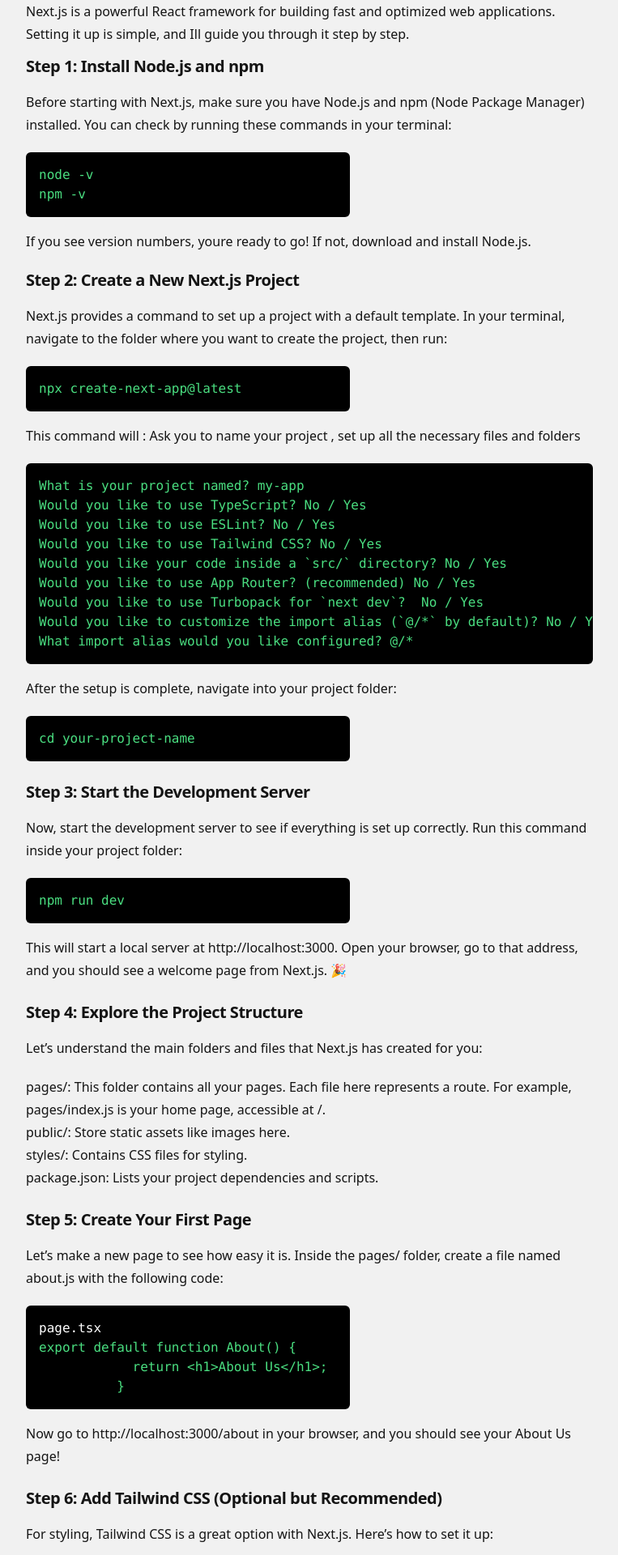
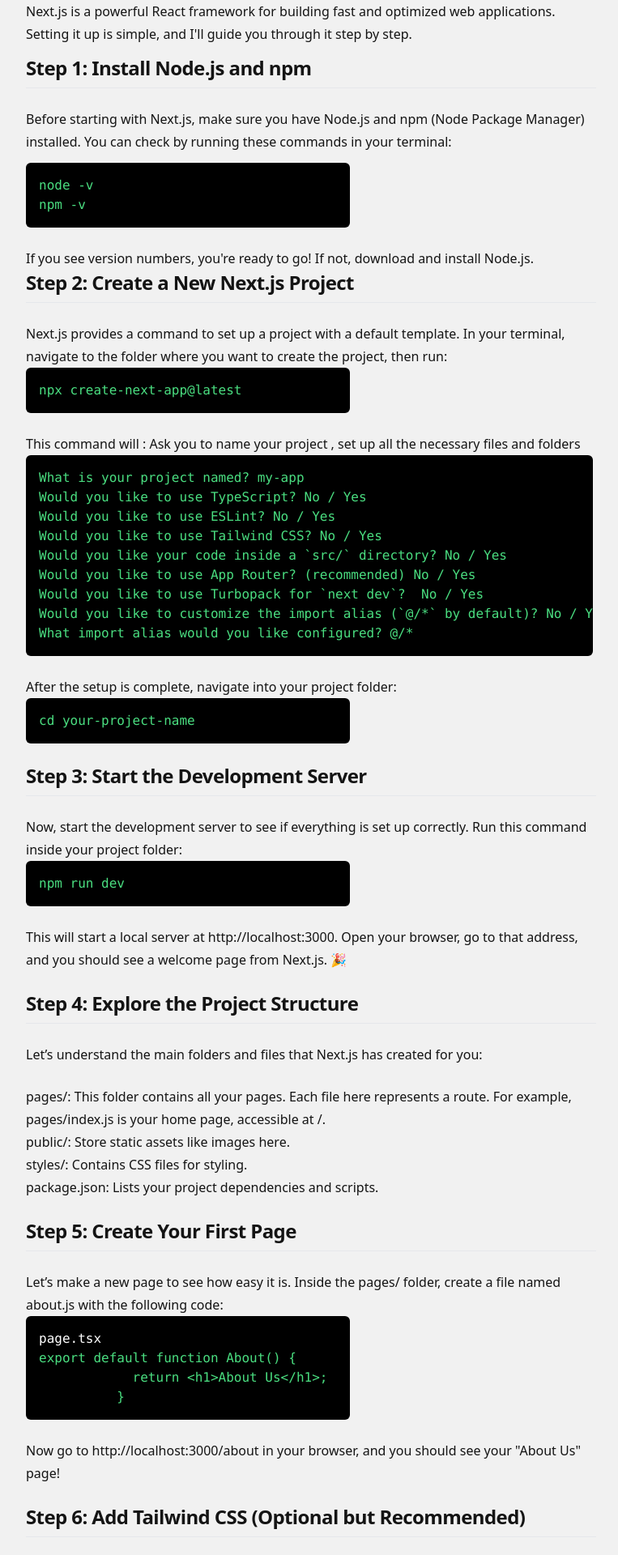
Before and after one commit to Ghaniya08/nextjsblog, a Next.js app: page /blog/setupofnextjs in a window 1280 px wide. Shown: the part 320-2240 px from the top of the page at 81% size, without its empty margins (304-1067 px from the left). Built offline with nearby package versions, Linux system fonts and the light colour scheme.

Commit message:
Update page.tsx

```diff
--- a/src/app/blog/setupofnextjs/page.tsx
+++ b/src/app/blog/setupofnextjs/page.tsx
@@ -3,24 +3,24 @@
 const Setup = () => {
   return (
     <div className='mb-[100px]  mt-[50px]'>
-        <h1 className="text-3xl mb-[50px] font-extrabold text-center text-myverydarkpink dark:text-white md:text-4xl lg:text-5xl text-transparent bg-clip-text bg-gradient-to-r to-gray-700 from-black">Setup Of NextJS</h1>
-        <div className='w-[800px] px-12 ml-72'>
-        <h1 className='text-2xl mb-2 font-extrabold text-center text-myverydarkpink dark:text-white md:text-3xl lg:text-4xl text-black '>How to Set Up a Next.js Project: Step-by-Step Guide</h1>
-        <p className='leading-7 [&:not(:first-child)]:mt-6 mb-3'>Next.js is a powerful React framework for building fast and optimized web applications. Setting it up is simple, and Ill guide you through it step by step.</p>
-        <h1 className='scroll-m-20 text-xl font-semibold tracking-tight'>Step 1: Install Node.js and npm</h1>
-        <p className='leading-7 [&:not(:first-child)]:mt-4 mb-5'>Before starting with Next.js, make sure you have Node.js and npm (Node Package Manager) installed. You can check by running these commands in your terminal:</p>
-        <pre className="bg-black w-[400px] text-green-400 p-4 rounded-md text-[16px] overflow-x-auto">
+        <h1 className="text-3xl lg:mb-[50px] font-extrabold text-center text-myverydarkpink dark:text-white md:text-4xl lg:text-5xl text-transparent bg-clip-text bg-gradient-to-r to-gray-700 from-black">Setup Of NextJS</h1>
+        <div className='lg:w-[800px] px-9 lg:px-12 lg:ml-72'>
+        <h1 className='text-2xl lg:mb-2 font-extrabold text-center text-myverydarkpink dark:text-white md:text-3xl lg:text-4xl text-black '>How to Set Up a Next.js Project: Step-by-Step Guide</h1>
+        <p className='leading-7 [&:not(:first-child)]:mt-6 mb-3'>Next.js is a powerful React framework for building fast and optimized web applications. Setting it up is simple, and I'll guide you through it step by step.</p>
+        <h1 className='scroll-m-20 border-b lg:pb-2 lg:text-2xl text-xl font-semibold tracking-tight first:mt-0'>Step 1: Install Node.js and npm</h1>
+        <p className='lg:leading-7 lg:text-[16px] text-[12px] lg:[&:not(:first-child)]:mt-6 mb-3'>Before starting with Next.js, make sure you have Node.js and npm (Node Package Manager) installed. You can check by running these commands in your terminal:</p>
+        <pre className="bg-black lg:w-[400px] text-green-400 p-4 rounded-md lg:text-[16px] overflow-x-auto">
         <code>node -v</code> < br/>
         <code>npm -v</code>
         </pre>
-        <p className='leading-7 [&:not(:first-child)]:mt-4 mb-5'>If you see version numbers, youre ready to go! If not, download and install Node.js.</p>
-        <h1 className='scroll-m-20 text-xl font-semibold tracking-tight'>Step 2: Create a New Next.js Project</h1>
-        <p className='leading-7 [&:not(:first-child)]:mt-4 mb-5'>Next.js provides a command to set up a project with a default template. In your terminal, navigate to the folder where you want to create the project, then run:</p>
-        <pre className="bg-black w-[400px] text-green-400 p-4 rounded-md text-[16px] overflow-x-auto">
+        <p className='lg:leading-7 lg:text-[16px] text-[12px] lg:[&:not(:first-child)]:mt-6 mb-'>If you see version numbers, you're ready to go! If not, download and install Node.js.</p>
+        <h1 className='scroll-m-20 border-b lg:pb-2 lg:text-2xl text-xl font-semibold tracking-tight first:mt-0'>Step 2: Create a New Next.js Project</h1>
+        <p className='lg:leading-7 lg:text-[16px] text-[12px] lg:[&:not(:first-child)]:mt-6 mb-'>Next.js provides a command to set up a project with a default template. In your terminal, navigate to the folder where you want to create the project, then run:</p>
+        <pre className="bg-black lg:w-[400px] text-green-400 p-4 rounded-md lg:text-[16px] overflow-x-auto">
         <code>npx create-next-app@latest</code>
         </pre>
-        <p className='leading-7 [&:not(:first-child)]:mt-4 mb-5'>This command will : Ask you to name your project , set up all the necessary files and folders</p>
-        <pre className="bg-black w-[700px] text-green-400 p-4 rounded-md text-[16px] overflow-x-auto">
+        <p className='lg:leading-7 lg:text-[16px] text-[12px] lg:[&:not(:first-child)]:mt-6 mb-'>This command will : Ask you to name your project , set up all the necessary files and folders</p>
+        <pre className="bg-black lg:w-[700px] text-green-400 p-4 rounded-md lg:text-[16px] text-[11px] overflow-x-auto">
         <code>What is your project named? my-app</code> < br/>
         <code>Would you like to use TypeScript? No / Yes</code> < br/>
         <code>Would you like to use ESLint? No / Yes</code> < br/>
@@ -31,27 +31,27 @@
         <code>Would you like to customize the import alias (`@/*` by default)? No / Yes</code> < br/>
         <code>What import alias would you like configured? @/*</code> < br/>
         </pre>
-        <p className='leading-7 [&:not(:first-child)]:mt-4 mb-5'> After the setup is complete, navigate into your project folder:</p>
-        <pre className="bg-black w-[400px] text-green-400 p-4 rounded-md text-[16px] overflow-x-auto">
+        <p className='lg:leading-7 lg:text-[16px] text-[12px] lg:[&:not(:first-child)]:mt-6 mb-'> After the setup is complete, navigate into your project folder:</p>
+        <pre className="bg-black lg:w-[400px] text-green-400 p-4 rounded-md lg:text-[16px] overflow-x-auto">
         <code>cd your-project-name</code>
         </pre>
-        <h1 className='scroll-m-20 text-xl font-semibold tracking-tight mt-6 mb-3'>Step 3: Start the Development Server</h1>
-        <p className='leading-7 [&:not(:first-child)]:mt-4 mb-5'>Now, start the development server to see if everything is set up correctly. Run this command inside your project folder:</p>
-        <pre className="bg-black w-[400px] text-green-400 p-4 rounded-md text-[16px] overflow-x-auto">
+        <h1 className='scroll-m-20 border-b lg:pb-2 lg:text-2xl text-xl font-semibold tracking-tight first:mt-0 mt-6 mb-3'>Step 3: Start the Development Server</h1>
+        <p className='lg:leading-7 lg:text-[16px] text-[12px] lg:[&:not(:first-child)]:mt-6 mb-'>Now, start the development server to see if everything is set up correctly. Run this command inside your project folder:</p>
+        <pre className="bg-black lg:w-[400px] text-green-400 p-4 rounded-md lg:text-[16px] overflow-x-auto">
         <code>npm run dev</code>
         </pre>
-        <p className='leading-7 [&:not(:first-child)]:mt-4 mb-5'>This will start a local server at http://localhost:3000. Open your browser, go to that address, and you should see a welcome page from Next.js. 🎉</p>
-        <h1 className='scroll-m-20 text-xl font-semibold tracking-tight mt-6 mb-3'>Step 4: Explore the Project Structure</h1>
-        <p className='leading-7 [&:not(:first-child)]:mt-4 mb-5'>Let’s understand the main folders and files that Next.js has created for you:</p>
-        <p className='leading-7 [&:not(:first-child)]:mt-4 mb-5'>
+        <p className='lg:leading-7 lg:text-[16px] text-[12px] lg:[&:not(:first-child)]:mt-6 mb-'>This will start a local server at http://localhost:3000. Open your browser, go to that address, and you should see a welcome page from Next.js. 🎉</p>
+        <h1 className='scroll-m-20 border-b lg:pb-2 lg:text-2xl text-xl font-semibold tracking-tight first:mt-0 mt-6 mb-3'>Step 4: Explore the Project Structure</h1>
+        <p className='lg:leading-7 lg:text-[16px] text-[12px] lg:[&:not(:first-child)]:mt-6 mb-'>Let’s understand the main folders and files that Next.js has created for you:</p>
+        <p className='lg:leading-7 lg:text-[16px] text-[12px] lg:[&:not(:first-child)]:mt-6 mb-'>
         pages/: This folder contains all your pages. Each file here represents a route. For example, pages/index.js is your home page, accessible at /. < br/>
         public/: Store static assets like images here. < br/>
         styles/: Contains CSS files for styling. < br/>
         package.json: Lists your project dependencies and scripts. < br/>
         </p>
-        <h1 className='scroll-m-20 text-xl font-semibold tracking-tight mt-6 mb-3'>Step 5: Create Your First Page</h1>
-        <p className='leading-7 [&:not(:first-child)]:mt-4 mb-5'>Let’s make a new page to see how easy it is. Inside the pages/ folder, create a file named about.js with the following code:</p>
-        <pre className="bg-black w-[400px] text-green-400 p-4 rounded-md text-[16px] overflow-x-auto">
+        <h1 className='scroll-m-20 border-b lg:pb-2 lg:text-2xl text-xl font-semibold tracking-tight first:mt-0 mt-6 mb-3'>Step 5: Create Your First Page</h1>
+        <p className='lg:leading-7 lg:text-[16px] text-[12px] lg:[&:not(:first-child)]:mt-6 mb-'>Let’s make a new page to see how easy it is. Inside the pages/ folder, create a file named about.js with the following code:</p>
+        <pre className="bg-black lg:w-[400px] text-green-400 p-4 rounded-md lg:text-[16px] overflow-x-auto">
         <h1 className='text-white'>page.tsx</h1>
         <code>
           {`export default function About() {
@@ -59,16 +59,16 @@
           }`}
         </code>
         </pre>
-        <p className='leading-7 [&:not(:first-child)]:mt-4 mb-5'>Now go to http://localhost:3000/about in your browser, and you should see your About Us page!</p>
-        <h1 className='scroll-m-20 text-xl font-semibold tracking-tight mt-6 mb-3'>Step 6: Add Tailwind CSS (Optional but Recommended)</h1>
-        <p className='leading-7 [&:not(:first-child)]:mt-4 mb-5'>For styling, Tailwind CSS is a great option with Next.js. Here’s how to set it up:</p>
-        <p className='leading-7 [&:not(:first-child)]:mt-4 mb-5'>Install Tailwind:</p>
-        <pre className="bg-black w-[650px] text-green-400 p-4 rounded-md text-[16px] overflow-x-auto">
+        <p className='lg:leading-7 lg:text-[16px] text-[12px] lg:[&:not(:first-child)]:mt-6 mb-'>Now go to http://localhost:3000/about in your browser, and you should see your "About Us" page!</p>
+        <h1 className='scroll-m-20 border-b lg:pb-2 lg:text-2xl text-xl font-semibold tracking-tight first:mt-0 mt-6 mb-3'>Step 6: Add Tailwind CSS (Optional but Recommended)</h1>
+        <p className='lg:leading-7 lg:text-[16px] text-[12px] lg:[&:not(:first-child)]:mt-6 mb-'>For styling, Tailwind CSS is a great option with Next.js. Here’s how to set it up:</p>
+        <p className='lg:leading-7 lg:text-[16px] text-[12px] lg:[&:not(:first-child)]:mt-6 mb-'>Install Tailwind:</p>
+        <pre className="bg-black lg:w-[650px] text-green-400 p-4 rounded-md lg:text-[16px] overflow-x-auto">
         <code>npm install -D tailwindcss postcss autoprefixer</code>
         <code>npx tailwindcss init -p</code>
         </pre>
-        <p className='leading-7 [&:not(:first-child)]:mt-4 mb-5'>Configure Tailwind: Open the generated tailwind.config.js and add the paths to your content:</p>
-        <pre className="bg-black w-[450px] text-green-400 p-4 rounded-md text-[16px] overflow-x-auto">
+        <p className='lg:leading-7 lg:text-[16px] text-[12px] lg:[&:not(:first-child)]:mt-6 mb-'>Configure Tailwind: Open the generated tailwind.config.js and add the paths to your content:</p>
+        <pre className="bg-black lg:w-[450px] text-green-400 p-4 rounded-md lg:text-[16px] text-[13px] overflow-x-auto">
         <h1 className='text-white'>tailwind.config.js</h1>
         <code>
           {`module.export ={
@@ -83,15 +83,15 @@
           };`}
         </code>
         </pre>
-        <p className='leading-7 [&:not(:first-child)]:mt-4 mb-5'>Add Tailwind CSS to Your CSS File: In styles/globals.css, add:</p>
-        <pre className="bg-black w-[400px] text-green-400 p-4 rounded-md text-[16px] overflow-x-auto">
+        <p className='lg:leading-7 lg:text-[16px] text-[12px] lg:[&:not(:first-child)]:mt-6 mb-'>Add Tailwind CSS to Your CSS File: In styles/globals.css, add:</p>
+        <pre className="bg-black lg:w-[400px] text-green-400 p-4 rounded-md lg:text-[16px] overflow-x-auto">
         <code>@tailwind base;</code> < br/>
         <code>@tailwind components;</code> < br/>
         <code>@tailwind utilities;</code> < br/>
         </pre>
-        <p className='leading-7 [&:not(:first-child)]:mt-4 mb-5'>Now you can start using Tailwind classes in your Next.js project!</p>
-        <h1 className='scroll-m-20 text-xl font-semibold tracking-tight mt-6 mb-3'>Step 7: Deploy Your Project (Bonus)</h1>
-        <p className='leading-7 [&:not(:first-child)]:mt-4 mb-5'>Once youre ready to share your project, you can deploy it easily on Vercel, which is also created by the Next.js team. Go to vercel.com, sign up, and follow the steps to deploy your project directly from GitHub.</p>
+        <p className='lg:leading-7 lg:text-[16px] text-[12px] lg:[&:not(:first-child)]:mt-6 mb-'>Now you can start using Tailwind classes in your Next.js project!</p>
+        <h1 className='scroll-m-20 border-b lg:pb-2 lg:text-2xl text-xl font-semibold tracking-tight first:mt-0 mt-6 mb-3'>Step 7: Deploy Your Project (Bonus)</h1>
+        <p className='lg:leading-7 lg:text-[16px] text-[12px] lg:[&:not(:first-child)]:mt-6 mb-'>Once you're ready to share your project, you can deploy it easily on Vercel, which is also created by the Next.js team. Go to vercel.com, sign up, and follow the steps to deploy your project directly from GitHub.</p>
         </div>
 
     </div>
```
